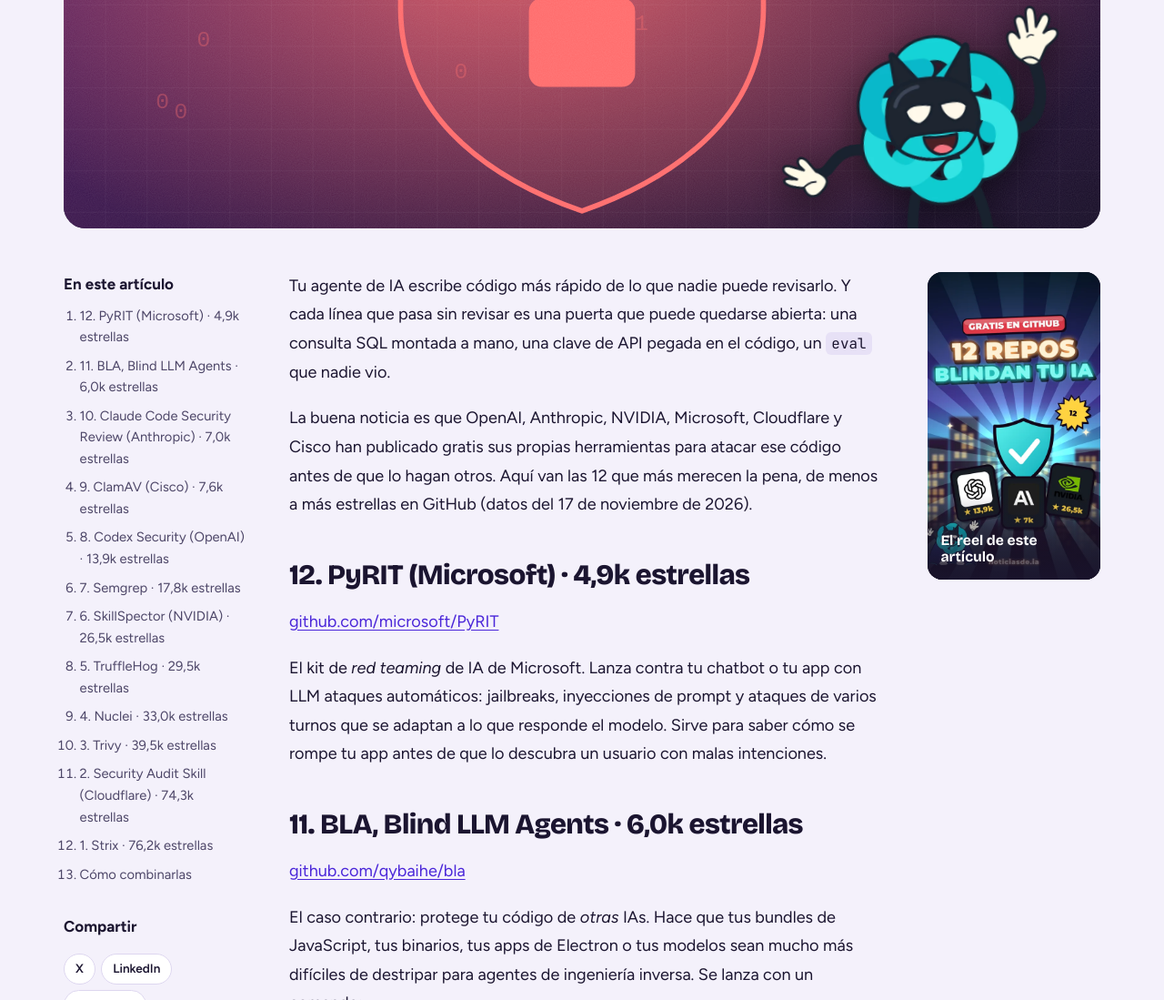
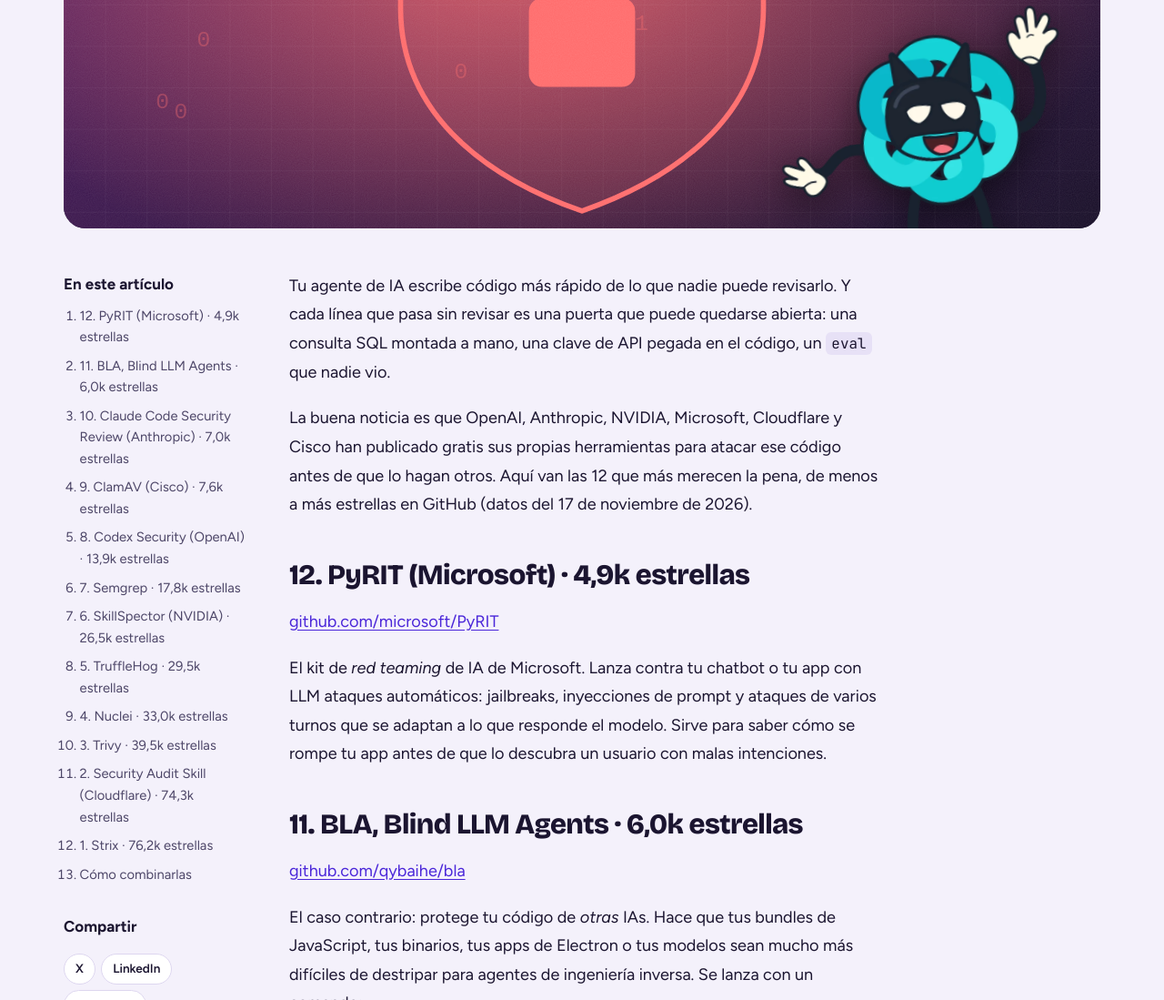
Before and after one commit to adnanbkz/noticiasde.ia, an Astro site: page /articulos/12-repos-seguridad-codigo-ia in a window 1280 px wide. Shown: the part 769-1868 px from the top of the page at 91% size. Built offline with nearby package versions, Linux system fonts and the light colour scheme; Astro itself is replaced by a stand-in of ours.

Commit message:
Quita la caja del reel en AlphaProof y la esconde en 12 repos (reel aún sin subir)
Co-Authored-By: Claude Opus 5.5 <noreply@anthropic.com>
Claude-Session: https://claude.ai/code/session_01VDb4hpbwkB5HSTZzANgM2D

```diff
--- a/src/content/articulos/12-repos-seguridad-codigo-ia.md
+++ b/src/content/articulos/12-repos-seguridad-codigo-ia.md
@@ -5,7 +5,6 @@ date: 2026-11-17
 category: seguridad
 tags: ["github", "open source", "agentes", "devsecops", "pentesting"]
 featured: true
-reelCover: "/img/reels/12-repos-seguridad-codigo-ia.webp"
 ---
 
 Tu agente de IA escribe código más rápido de lo que nadie puede revisarlo. Y cada línea que pasa sin revisar es una puerta que puede quedarse abierta: una consulta SQL montada a mano, una clave de API pegada en el código, un `eval` que nadie vio.
--- a/src/content/articulos/alphaproof-code-signal.md
+++ b/src/content/articulos/alphaproof-code-signal.md
@@ -5,7 +5,6 @@ date: 2026-11-24
 category: seguridad
 tags: ["AlphaProof Code", "DeepMind", "Signal", "verificación formal", "Lean"]
 featured: true
-reelCover: "/img/reels/alphaproof-code-signal.webp"
 ---
 
 Esta semana subí un reel que empezaba con una frase pensada para asustar: "una IA de Google se ha metido dentro de Signal". Suena a hackeo, pero es justo lo contrario. Aquí va la versión larga, con calma y con los matices que en un minuto de vídeo no caben.
```
Also changed, not shown: public/img/reels/alphaproof-code-signal.webp (deleted).
